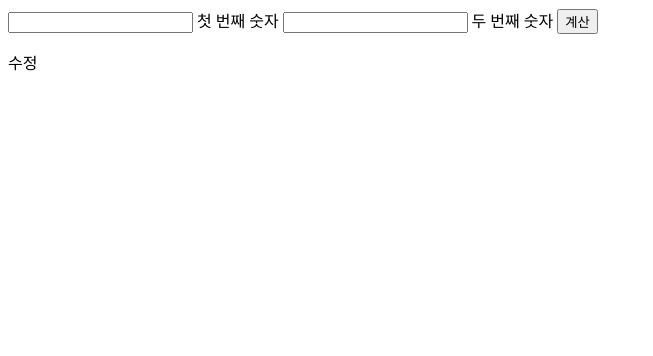
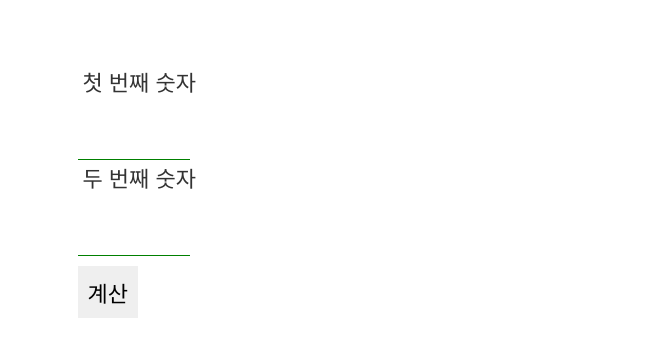
Before and after one commit to khwoowoo/calculator-sync, a plain HTML site: page index.html in a window 1280 px wide. Shown: the whole page, without its empty margins (0-653 px from the left). Drawn offline with Linux system fonts and the light colour scheme.

Commit message:
feature: Add CSS

```diff
--- a/index.html
+++ b/index.html
@@ -6,8 +6,7 @@
     <meta http-equiv="X-UA-Compatible" content="IE=edge" />
     <meta name="viewport" content="width=device-width, initial-scale=1.0" />
     <title>Calculator</title>
-    <link rel="stylesheet" href="style.css">
-    <script defer src="app.js"></script>
+    <link rel="stylesheet" href="style.css" />
 </head>
 
 <body>
@@ -17,8 +16,6 @@
         <input type="text" id="second" class="question" />
         <label for="second"><span>두 번째 숫자</span></label>
         <input type="submit" value="계산" />
-
-        <p>수정</p>
     </form>
     <div id="output"></div>
 </body>
--- /dev/null
+++ b/style.css
@@ -0,0 +1,153 @@
+html {
+    font-family: 'Lora', sans-serif;
+    width: 100%;
+  }
+
+  body {
+    margin: 5% auto 0 auto;
+    width: 90%;
+    max-width: 1125px;
+  }
+
+  h1 {
+    font-size: 28px;
+    margin-bottom: 2.5%;
+  }
+
+  input,
+  span,
+  label,
+  textarea {
+    font-family: 'Ubuntu', sans-serif;
+    display: block;
+    margin: 10px;
+    padding: 5px;
+    border: none;
+    font-size: 22px;
+  }
+
+  textarea:focus,
+  input:focus {
+    outline: 0;
+  }
+  /* Question */
+
+  input.question,
+  textarea.question {
+    font-size: 48px;
+    font-weight: 300;
+    border-radius: 2px;
+    margin: 0;
+    border: none;
+    width: 80%;
+    background: rgba(0, 0, 0, 0);
+    transition: padding-top 0.2s ease, margin-top 0.2s ease;
+    overflow-x: hidden; /* Hack to make "rows" attribute apply in Firefox. */
+  }
+  /* Underline and Placeholder */
+
+  input.question + label,
+  textarea.question + label {
+    display: block;
+    position: relative;
+    white-space: nowrap;
+    padding: 0;
+    margin: 0;
+    width: 10%;
+    border-top: 1px solid red;
+    -webkit-transition: width 0.4s ease;
+    transition: width 0.4s ease;
+    height: 0px;
+  }
+
+  input.question:focus + label,
+  textarea.question:focus + label {
+    width: 80%;
+  }
+
+  input.question:focus,
+  input.question:valid {
+    padding-top: 35px;
+  }
+
+  textarea.question:valid,
+  textarea.question:focus {
+    margin-top: 35px;
+  }
+
+  input.question:focus + label > span,
+  input.question:valid + label > span {
+    top: -100px;
+    font-size: 22px;
+    color: #333;
+  }
+
+  textarea.question:focus + label > span,
+  textarea.question:valid + label > span {
+    top: -150px;
+    font-size: 22px;
+    color: #333;
+  }
+
+  input.question:valid + label,
+  textarea.question:valid + label {
+    border-color: green;
+  }
+
+  input.question:invalid,
+  textarea.question:invalid {
+    box-shadow: none;
+  }
+
+  input.question + label > span,
+  textarea.question + label > span {
+    font-weight: 300;
+    margin: 0;
+    position: absolute;
+    color: #8F8F8F;
+    font-size: 48px;
+    top: -66px;
+    left: 0px;
+    z-index: -1;
+    -webkit-transition: top 0.2s ease, font-size 0.2s ease, color 0.2s ease;
+    transition: top 0.2s ease, font-size 0.2s ease, color 0.2s ease;
+  }
+
+  input[type="submit"] {
+    -webkit-transition: opacity 0.2s ease, background 0.2s ease;
+    transition: opacity 0.2s ease, background 0.2s ease;
+    display: block;
+    opacity: 0;
+    margin: 10px 0 0 0;
+    padding: 10px;
+    cursor: pointer;
+  }
+
+  input[type="submit"]:hover {
+    background: #EEE;
+  }
+
+  input[type="submit"]:active {
+    background: #999;
+  }
+
+  input.question:valid ~ input[type="submit"], textarea.question:valid ~ input[type="submit"] {
+    -webkit-animation: appear 1s forwards;
+    animation: appear 1s forwards;
+  }
+
+  input.question:invalid ~ input[type="submit"], textarea.question:invalid ~ input[type="submit"] {
+    display: none;
+  }
+
+  @-webkit-keyframes appear {
+    100% {
+      opacity: 1;
+    }
+  }
+
+  @keyframes appear {
+    100% {
+      opacity: 1;
+    }
+  }
```
